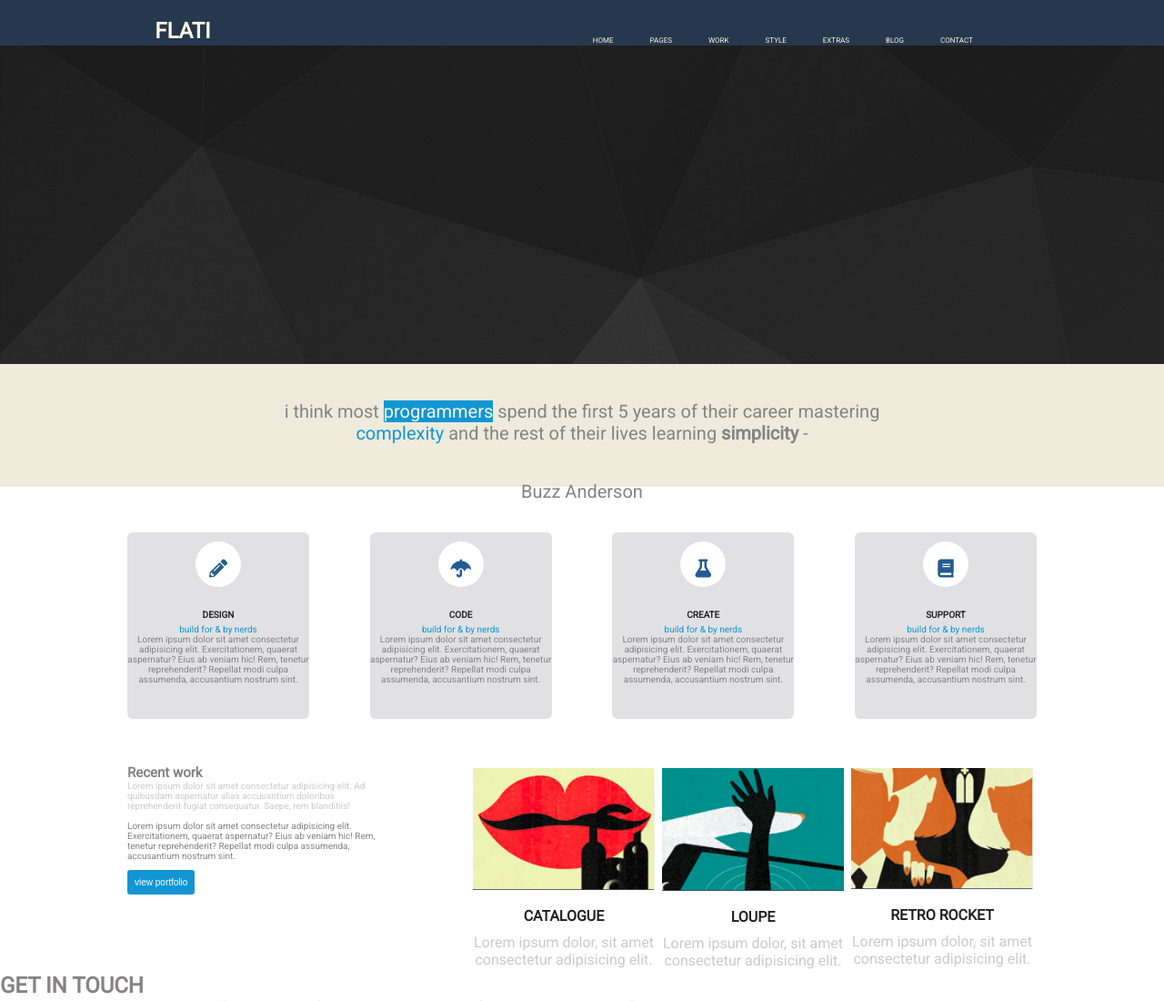
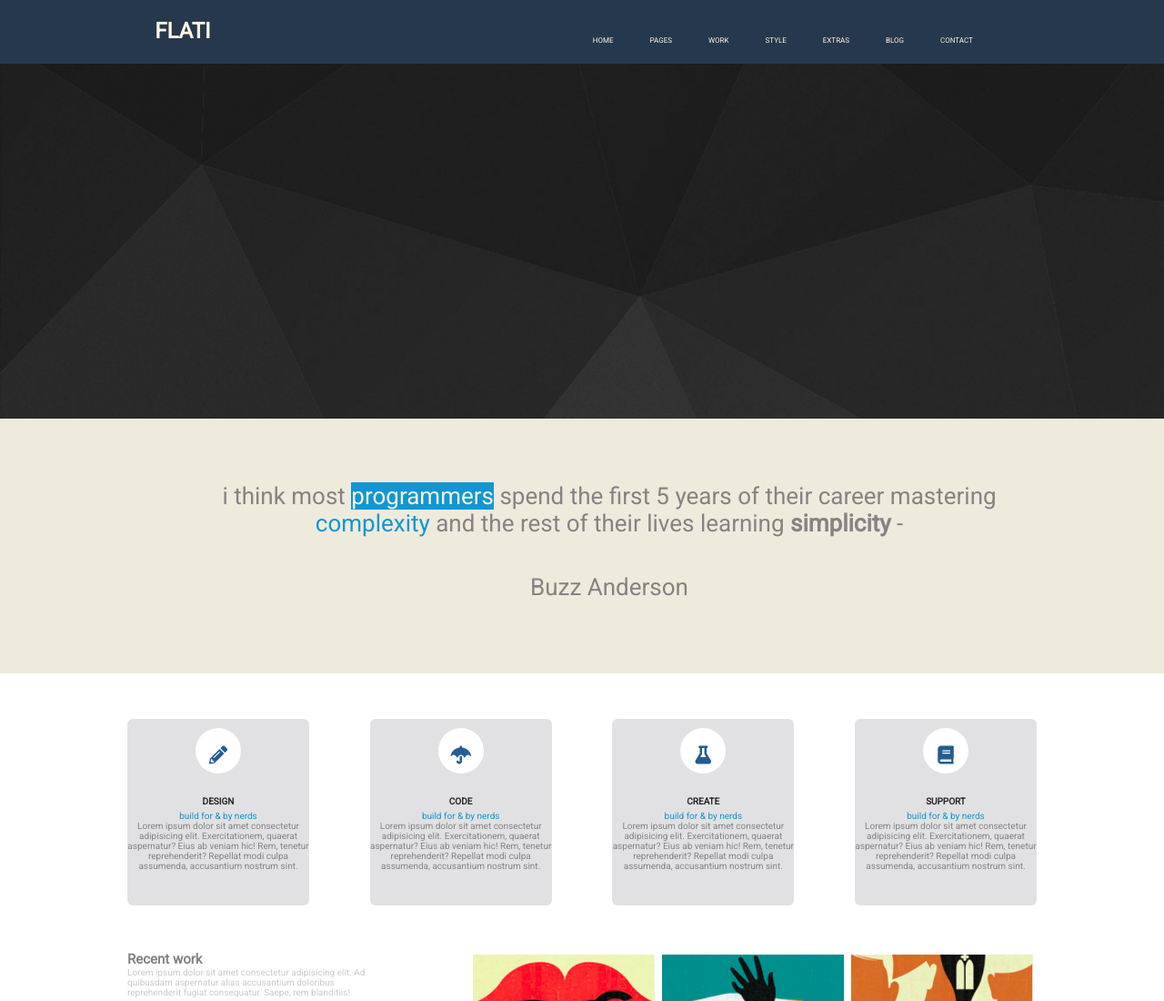
Before and after one commit to MajdaEB/coding_school_17_flati_sass, a plain HTML site: page index.html in a window 1280 px wide. Shown: the top 1100 px of the page at 91% size. Drawn offline with Linux system fonts and the light colour scheme.

Commit message:
dernier commit

```diff
--- a/assets/sass/style.sass
+++ b/assets/sass/style.sass
@@ -9,7 +9,7 @@ body
 nav
     background-color: #26384d
     justify-content: space-around
-    height: 50px
+    height: 70px
     .top
         padding-top: 20px
     .justify
@@ -30,7 +30,7 @@ nav
     height: 135px
 .bandiv
     background: url("../img/bg-header.png")
-    height: 350px
+    height: 390px
     width: 100%
 .banniere
     width: 100%
@@ -38,9 +38,12 @@ nav
 .bg-yellow
     background-color: #EEEBDC
     margin-top: 0px
+    padding-top: 30px
+    padding-left: 60px
     text-align: center
-    font-size: 20px
+    font-size: 26px
     color:#858383
+    height: 250px
 
     p
         padding-top: 40px
```
Also changed, not shown: assets/css/style.css, 1 other file.
